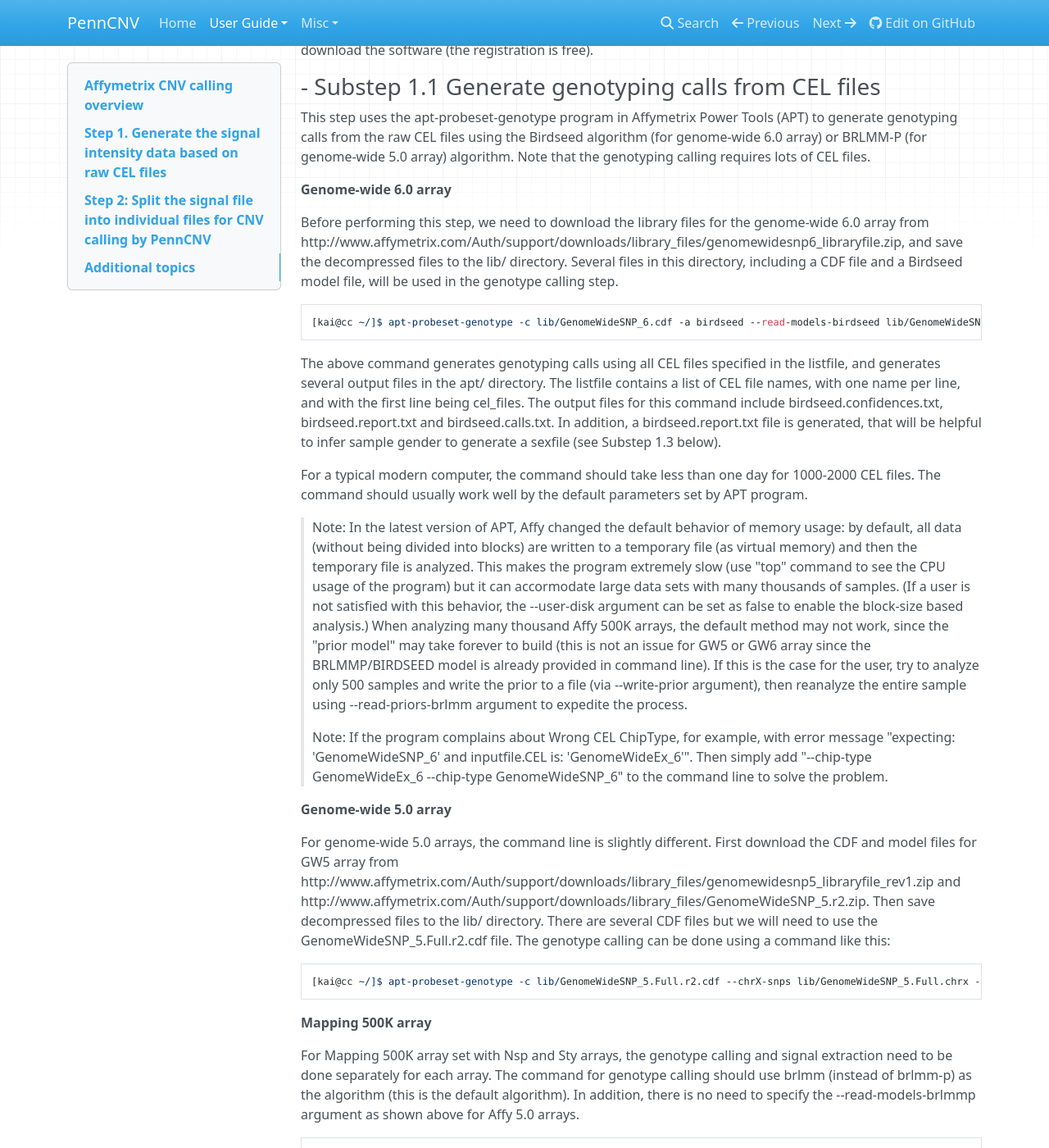
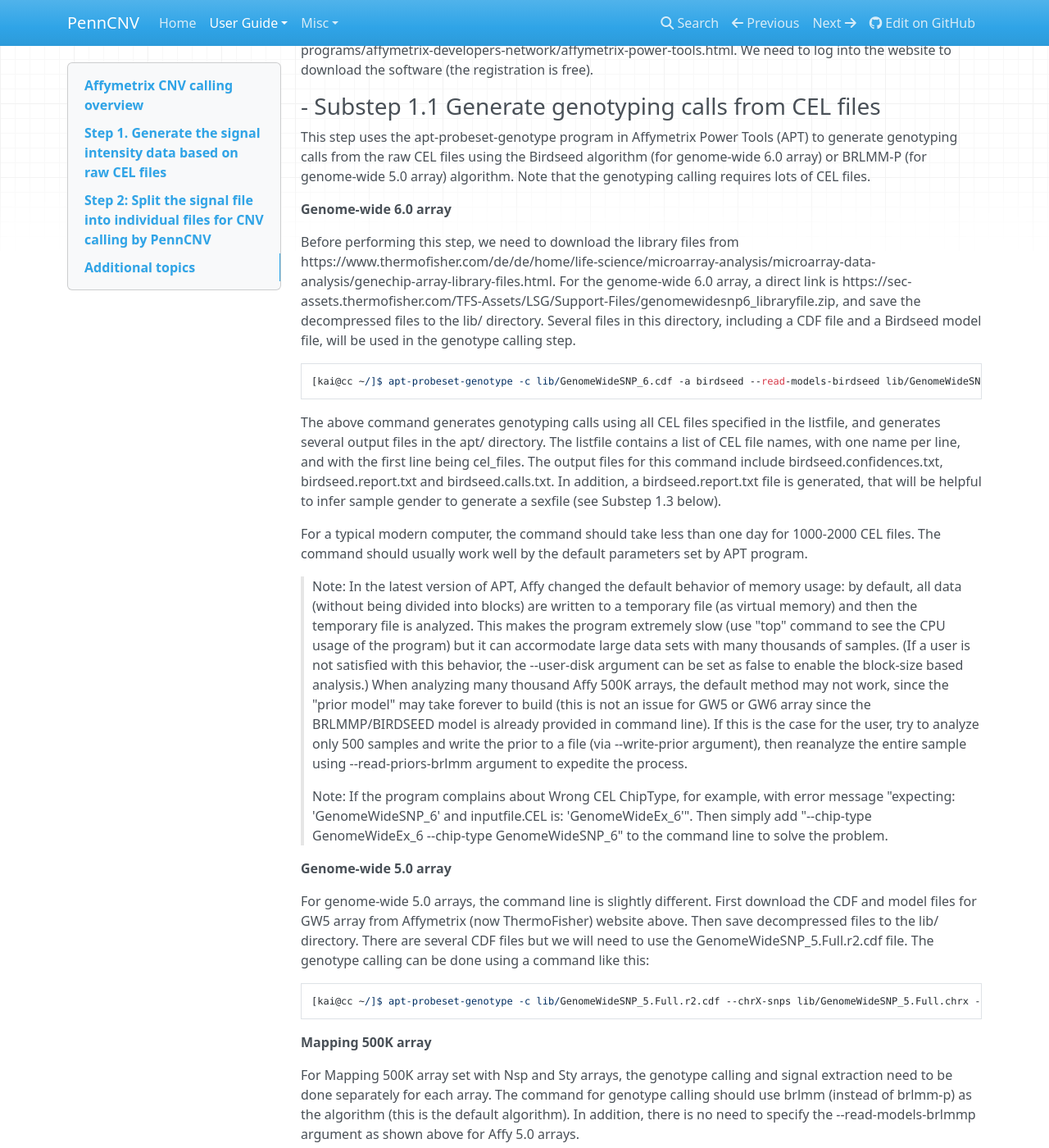
Before and after one commit to WGLab/PennCNV, an MkDocs documentation site: the page built from docs/user-guide/affy.md, in a window 1280 px wide and 1400 px high, scrolled down 1263 px. Shown: the whole window at 82% size. Built offline with MkDocs 1.6.1, drawn with Linux system fonts in a browser that asks for light colours; nearby versions of some CDN libraries.

Commit message:
Update affy.md

````diff
--- a/docs/user-guide/affy.md
+++ b/docs/user-guide/affy.md
@@ -12,7 +12,7 @@ Suppose all the files from a genotyping project is stored in a directory called
 
 We need to download the PennCNV software and uncompress the file. Next download the [PennCNV-Affy programs and library files](http://www.openbioinformatics.org/penncnv/download/gw6.tar.gz) and uncompress the file. These files are required for signal pre-processing and also for CNV calling. There will be a `lib/` directory that contains some PennCNV-specific library files for genome-wide 6.0 array; in addition, the library files for the genome-wide 5.0 arrays and Mapping 500K arrays are in the `libgw5/` and `gw6/`, `lib500k/` directories, respectively.
 
-Next download the Affymetrix Power Tools (APT) software package from http://www.affymetrix.com/support/developer/powertools/index.affx. We need to log into the website to download the software (the registration is free).
+Next download the Affymetrix Power Tools (APT) software package from https://www.thermofisher.com/us/en/home/life-science/microarray-analysis/microarray-analysis-partners-programs/affymetrix-developers-network/affymetrix-power-tools.html. We need to log into the website to download the software (the registration is free).
 
 ### - Substep 1.1 Generate genotyping calls from CEL files
 
@@ -20,7 +20,7 @@ This step uses the apt-probeset-genotype program in Affymetrix Power Tools (APT)
 
 **Genome-wide 6.0 array**
 
-Before performing this step, we need to download the library files for the genome-wide 6.0 array from http://www.affymetrix.com/Auth/support/downloads/library_files/genomewidesnp6_libraryfile.zip, and save the decompressed files to the lib/ directory. Several files in this directory, including a CDF file and a Birdseed model file, will be used in the genotype calling step.
+Before performing this step, we need to download the library files from https://www.thermofisher.com/de/de/home/life-science/microarray-analysis/microarray-data-analysis/genechip-array-library-files.html. For the genome-wide 6.0 array, a direct link is https://sec-assets.thermofisher.com/TFS-Assets/LSG/Support-Files/genomewidesnp6_libraryfile.zip, and save the decompressed files to the lib/ directory. Several files in this directory, including a CDF file and a Birdseed model file, will be used in the genotype calling step.
 
 ```
 [kai@cc ~/]$ apt-probeset-genotype -c lib/GenomeWideSNP_6.cdf -a birdseed --read-models-birdseed lib/GenomeWideSNP_6.birdseed.models --special-snps lib/GenomeWideSNP_6.specialSNPs --out-dir apt --cel-files listfile
@@ -36,7 +36,7 @@ For a typical modern computer, the command should take less than one day for 100
 
 **Genome-wide 5.0 array**
 
-For genome-wide 5.0 arrays, the command line is slightly different. First download the CDF and model files for GW5 array from http://www.affymetrix.com/Auth/support/downloads/library_files/genomewidesnp5_libraryfile_rev1.zip and http://www.affymetrix.com/Auth/support/downloads/library_files/GenomeWideSNP_5.r2.zip. Then save decompressed files to the lib/ directory.  There are several CDF files but we will need to use the GenomeWideSNP_5.Full.r2.cdf file. The genotype calling can be done using a command like this:
+For genome-wide 5.0 arrays, the command line is slightly different. First download the CDF and model files for GW5 array from Affymetrix (now ThermoFisher) website above. Then save decompressed files to the lib/ directory.  There are several CDF files but we will need to use the GenomeWideSNP_5.Full.r2.cdf file. The genotype calling can be done using a command like this:
 
 ```
 [kai@cc ~/]$ apt-probeset-genotype -c lib/GenomeWideSNP_5.Full.r2.cdf --chrX-snps lib/GenomeWideSNP_5.Full.chrx --read-models-brlmmp lib/GenomeWideSNP_5.models -a brlmm-p --out-dir apt --cel-files listfile
````
